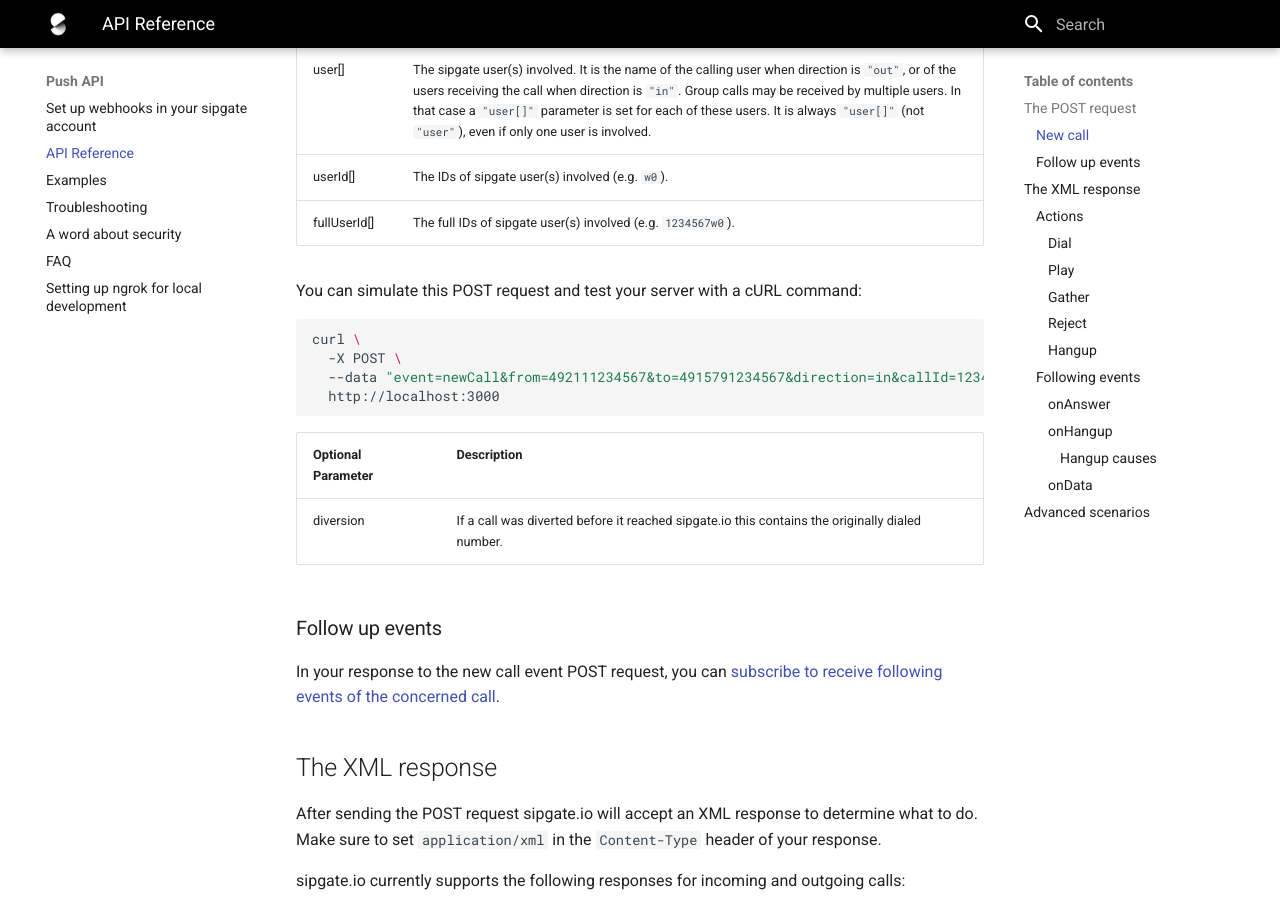
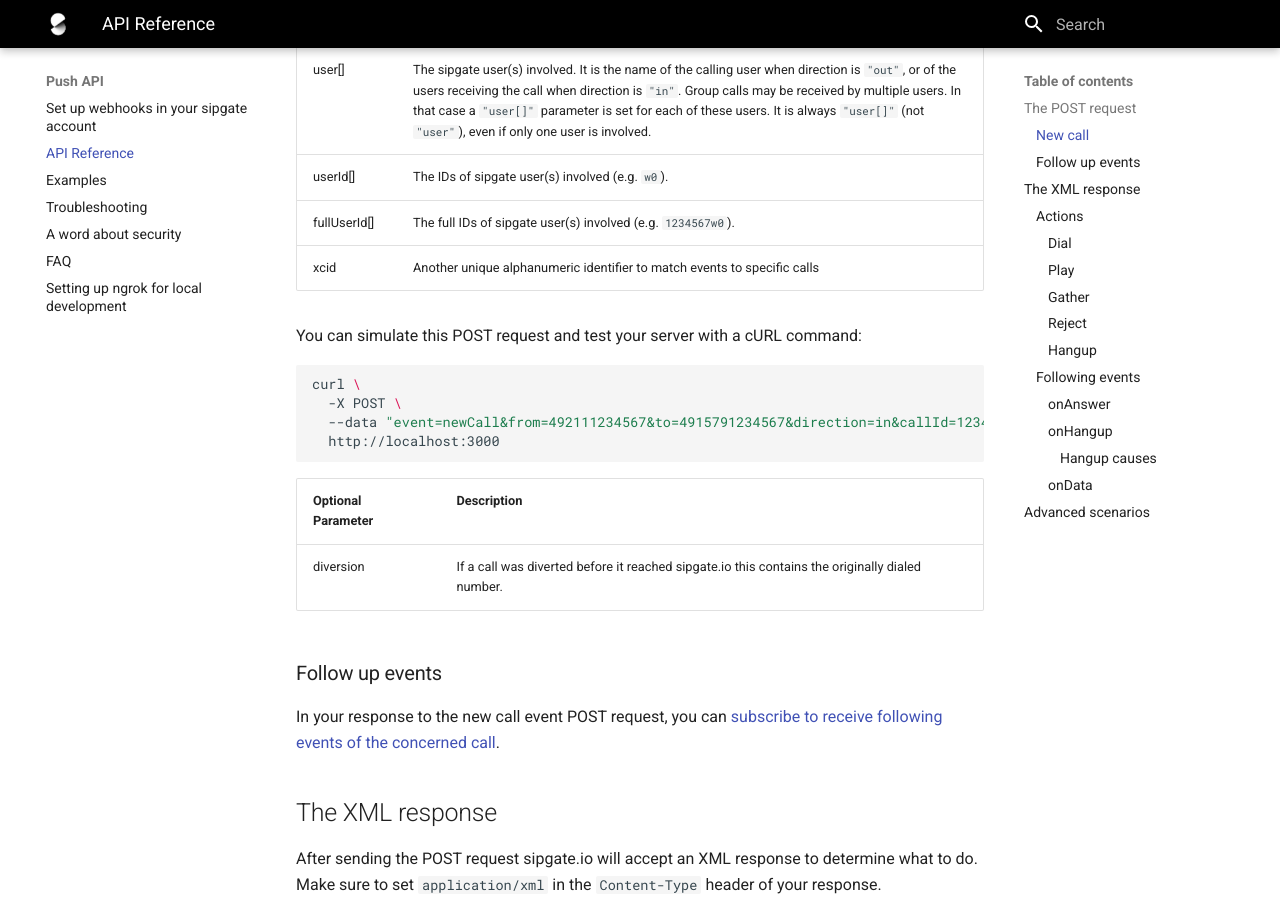
Before and after one commit to sipgate/docs, an MkDocs documentation site: the page built from docs/push-api/api-reference.md, in a window 1280 px wide and 900 px high, scrolled down 659 px. Built offline with MkDocs 1.6.1 and Material for MkDocs 9.7.7, drawn with Linux system fonts in a browser that asks for light colours; old or Windows-style settings are respelled for this version of MkDocs.

Commit message:
Update api-reference.md

```diff
--- a/docs/push-api/api-reference.md
+++ b/docs/push-api/api-reference.md
@@ -16,6 +16,7 @@ callId       | A unique alphanumeric identifier to match events to specific call
 user[]       | The sipgate user(s) involved. It is the name of the calling user when direction is `"out"`, or of the users receiving the call when direction is `"in"`. Group calls may be received by multiple users. In that case a `"user[]"` parameter is set for each of these users. It is always `"user[]"` (not `"user"`), even if only one user is involved.
 userId[]     | The IDs of sipgate user(s) involved (e.g. `w0`).
 fullUserId[] | The full IDs of sipgate user(s) involved (e.g. `1234567w0`).
+xcid	     | Another unique alphanumeric identifier to match events to specific calls
 
 You can simulate this POST request and test your server with a cURL command:
 
```
